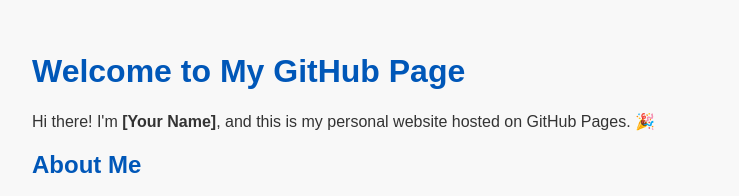
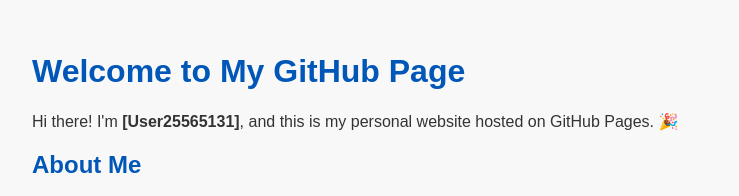
Before and after one commit to User25565131/user25565131.github.io, a plain HTML site: page index.html in a window 1280 px wide. Shown: the top 196 px of the page, without its empty margins (208-947 px from the left). Drawn offline with Linux system fonts and the light colour scheme.

Commit message:
Update index.html

```diff
--- a/index.html
+++ b/index.html
@@ -32,7 +32,7 @@
 </head>
 <body>
   <h1>Welcome to My GitHub Page</h1>
-  <p>Hi there! I'm <strong>[Your Name]</strong>, and this is my personal website hosted on GitHub Pages. 🎉</p>
+  <p>Hi there! I'm <strong>[User25565131]</strong>, and this is my personal website hosted on GitHub Pages. 🎉</p>
 
   <h2>About Me</h2>
   <p>Write a short bio here—what you love working on, what your passions are, or where you're from.</p>
```
